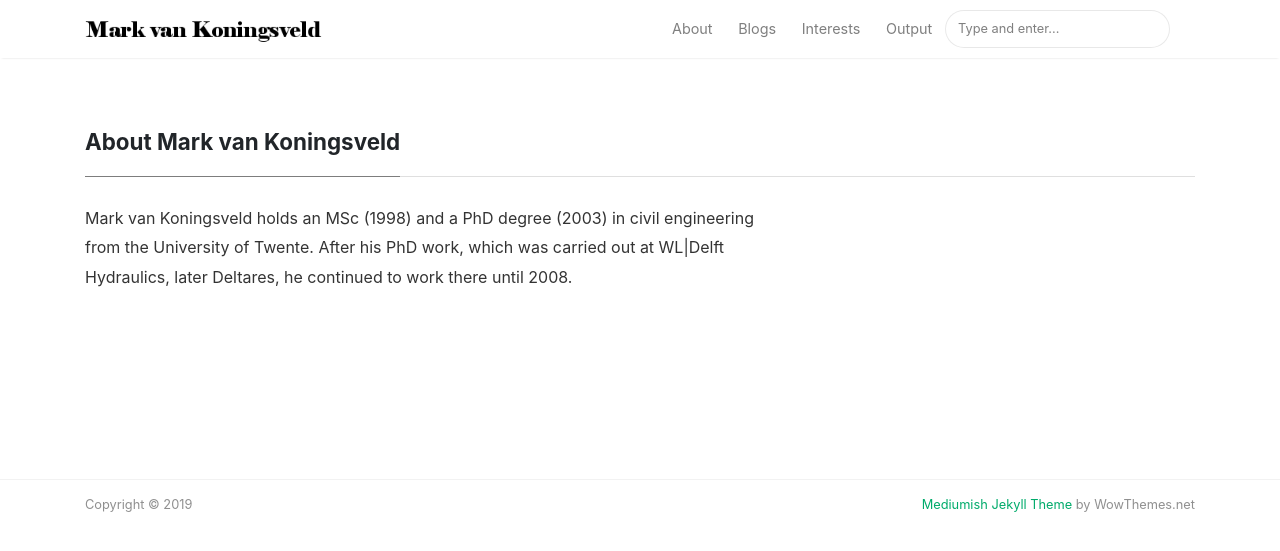
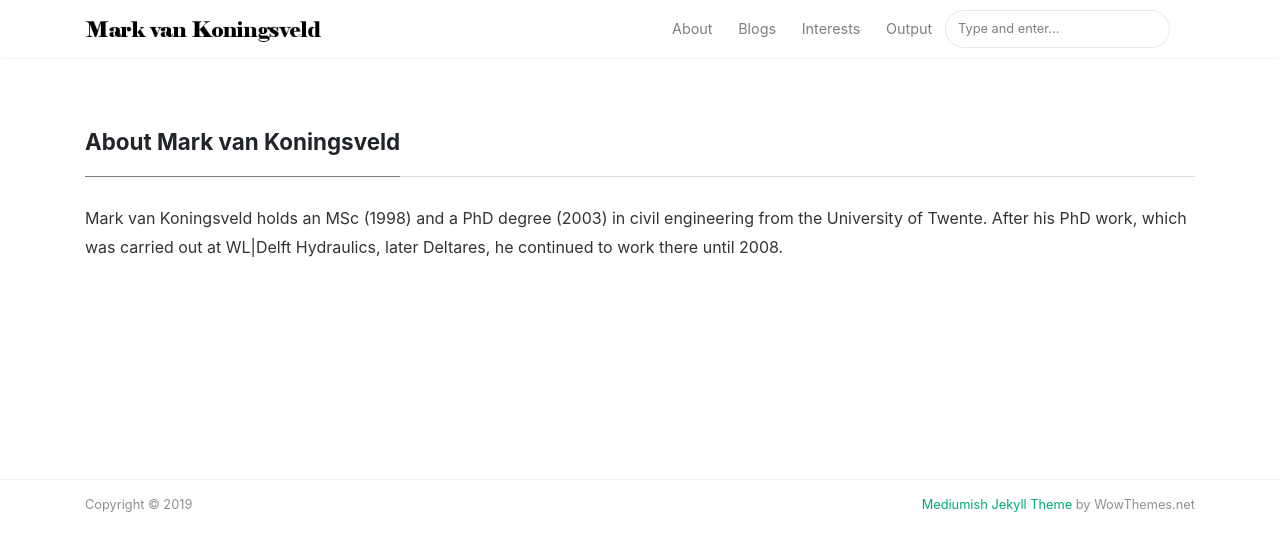
Before and after one commit to markvankoningsveld/markvankoningsveld.github.io, a Jekyll site: the page built from _pages/about.md, in a window 1280 px wide. Shown: the top 551 px of the page. Built offline with Jekyll 4.4.1, drawn with Linux system fonts in a browser that asks for light colours; nearby versions of some CDN libraries.

Commit message:
removed divs

```diff
--- a/_pages/about.md
+++ b/_pages/about.md
@@ -4,14 +4,4 @@ title: About Mark van Koningsveld
 permalink: /about
 ---
 
-<div class="row justify-content-between">
-<div class="col-md-8 pr-5">
-
 <p>Mark van Koningsveld holds an MSc (1998) and a PhD degree (2003) in civil engineering from the University of Twente. After his PhD work, which was carried out at WL|Delft Hydraulics, later Deltares, he continued to work there until 2008.</p>
-
-</div>
-
-<div class="col-md-4">
-
-</div>
-</div>
```
Also changed, not shown: _pages/blogs.md (+0 -10 lines).
